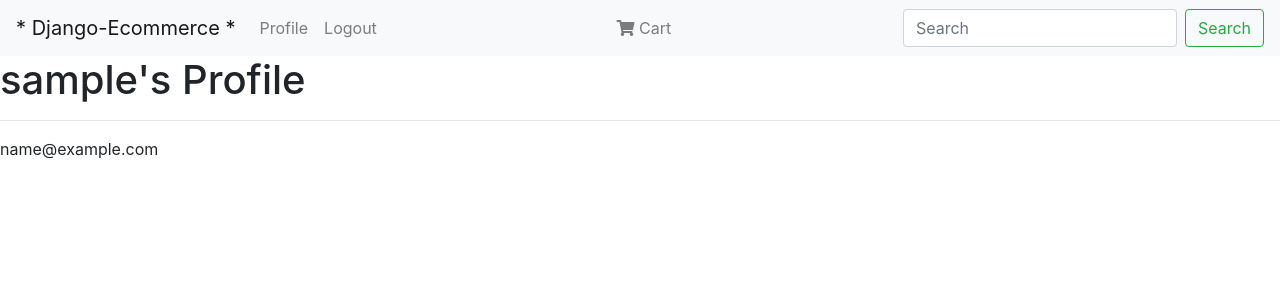
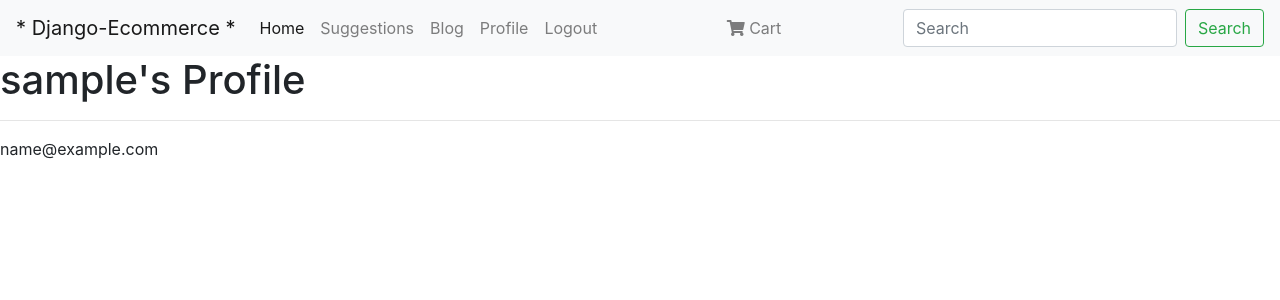
Before and after one commit to lucassuar/django-tech-ecommerce-app, a Django app: page /accounts/profile/ in a window 1280 px wide. Shown: the top 300 px of the page. Run offline with Django 3.2, Linux system fonts and the light colour scheme; the visitor is signed in with stand-in values (Sample User, id 1); data comes from the database, SQL or seed files in the repository; some libraries are stand-ins or nearby versions.

Commit message:
Urls and navbar links created for product suggestion and blog post sections

```diff
--- a/ecommerce/urls.py
+++ b/ecommerce/urls.py
@@ -9,7 +9,9 @@ from checkout import urls as urls_checkout
 from django.views import static
 from django.views.generic import RedirectView
 from posts import urls as urls_posts
+from posts.views import get_posts
 from suggestions import urls as urls_suggestions
+from suggestions.views import get_suggestions
 from django.views.static import serve
 from .settings import MEDIA_ROOT
 
@@ -23,7 +25,9 @@ urlpatterns = [
     url(r'^checkout/', include(urls_checkout)),
     url(r'^posts/', include('posts.urls')),
     url(r'^posts/', include(urls_posts)),
+    url(r"^posts$", get_posts, name="get_posts"),
     url(r'^suggestions/', include('suggestions.urls')),
     url(r'^suggestions/', include(urls_suggestions)),
+    url(r"^suggestions$", get_suggestions, name="get_suggestions"),
     url(r'^media/(?P<path>.*)$', static.serve, {'document_root': MEDIA_ROOT}),
 ]
--- a/templates/base.html
+++ b/templates/base.html
@@ -26,18 +26,28 @@
 <body>
     <!-- Navbar  -->
         <nav class="navbar navbar-expand-lg navbar-light bg-light">
-            <a class="navbar-brand" href="#">* Django-Ecommerce *</a>
+            <a class="navbar-brand" href="{% url 'index' %}">* Django-Ecommerce *</a>
             <button class="navbar-toggler" type="button" data-toggle="collapse" data-target="#navbarSupportedContent" aria-controls="navbarSupportedContent" aria-expanded="false" aria-label="Toggle navigation">
             <span class="navbar-toggler-icon"></span>
           </button>
 
             <div class="collapse navbar-collapse" id="navbarSupportedContent">
                 <ul class="navbar-nav mr-auto">
-        <!--
+
                     <li class="nav-item active">
-                        <a class="nav-link" href="#">Home <span class="sr-only">(current)</span></a>
+                        <a class="nav-link" href="{% url 'index' %}">Home <span class="sr-only">(current)</span></a>
                     </li>
-        -->
+
+
+
+                    <li class="nav-item">
+                        <a class="nav-link" href="{% url 'get_suggestions' %}">Suggestions <span class="sr-only">(current)</span></a>
+                    </li>
+
+                    <li class="nav-item">
+                        <a class="nav-link" href="{% url 'get_posts' %}">Blog <span class="sr-only">(current)</span></a>
+                    </li>
+
             <!-- Registration Links -->
                      {% if user.is_authenticated %}
                      <li class="nav-item"><a class="nav-link" href="{% url 'profile' %}">Profile</a></li>
```
